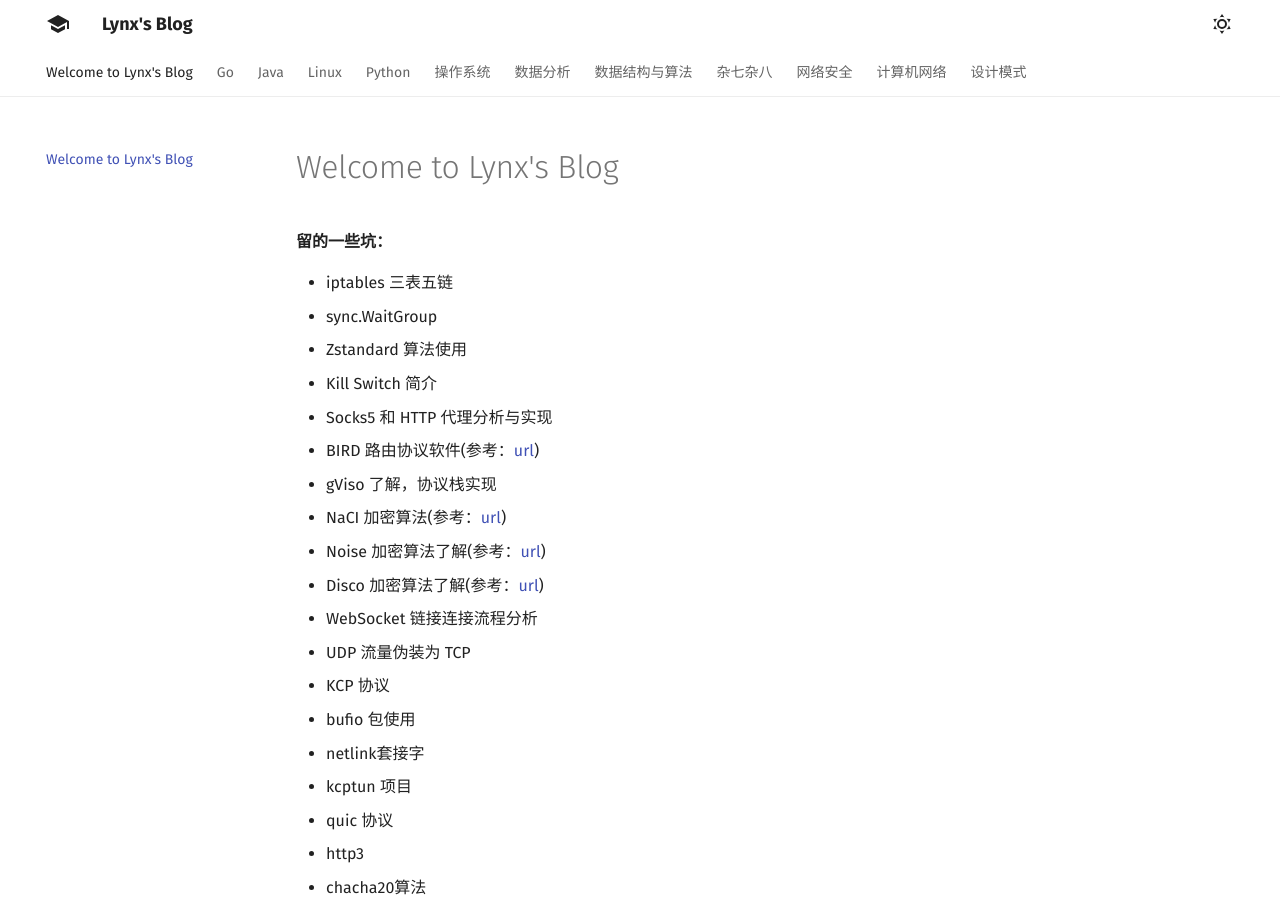
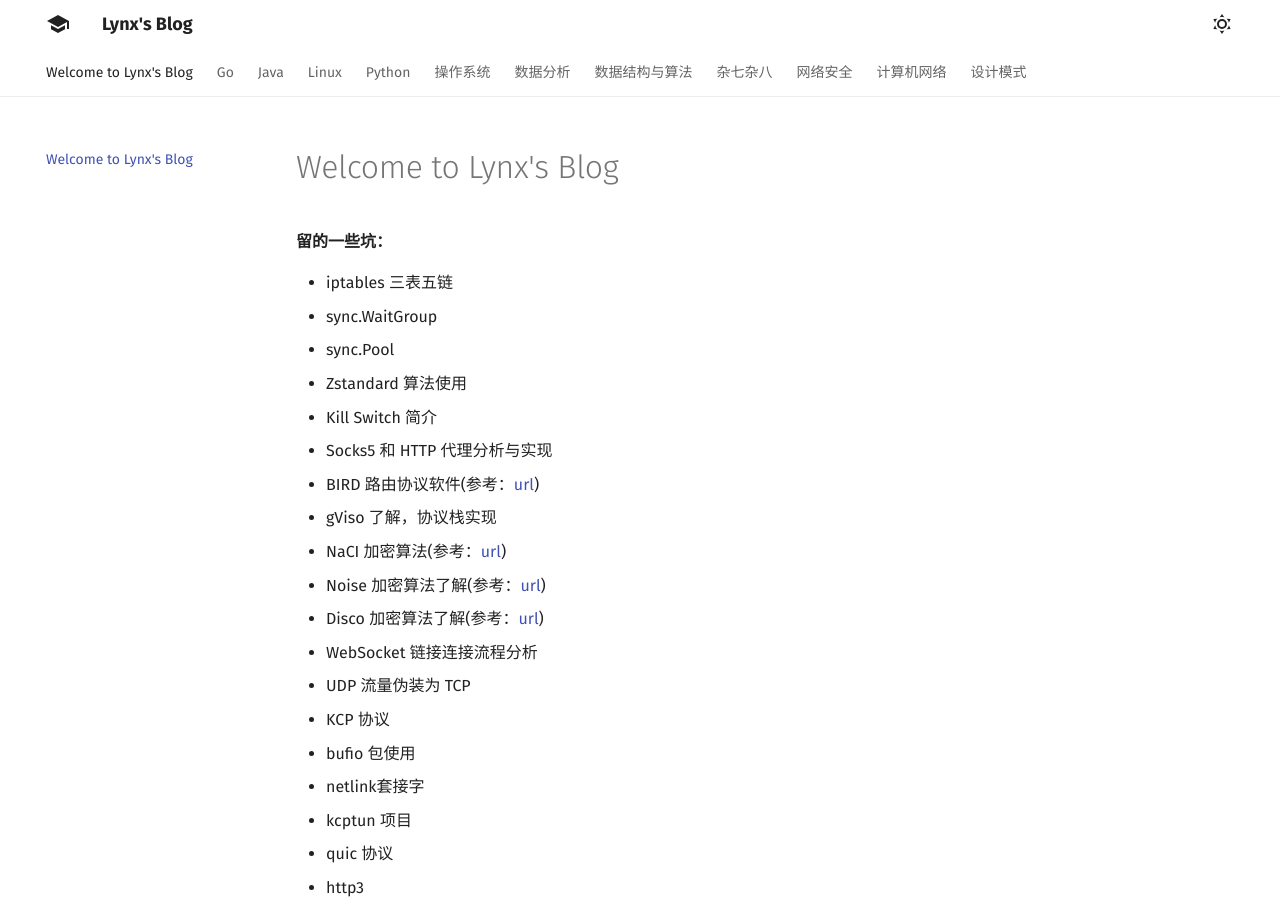
Before and after one commit to 1314liuwei/blog, an MkDocs documentation site: the page built from docs/index.md, in a window 1280 px wide and 900 px high. Built offline with MkDocs 1.6.1 and Material for MkDocs 9.7.7, drawn with Linux system fonts in a browser that asks for light colours.

Commit message:
2023/08/02 周三

```diff
--- a/docs/index.md
+++ b/docs/index.md
@@ -4,6 +4,7 @@
 
 - iptables 三表五链
 - sync.WaitGroup
+- sync.Pool
 - Zstandard 算法使用
 - Kill Switch 简介
 - Socks5 和 HTTP 代理分析与实现
```
